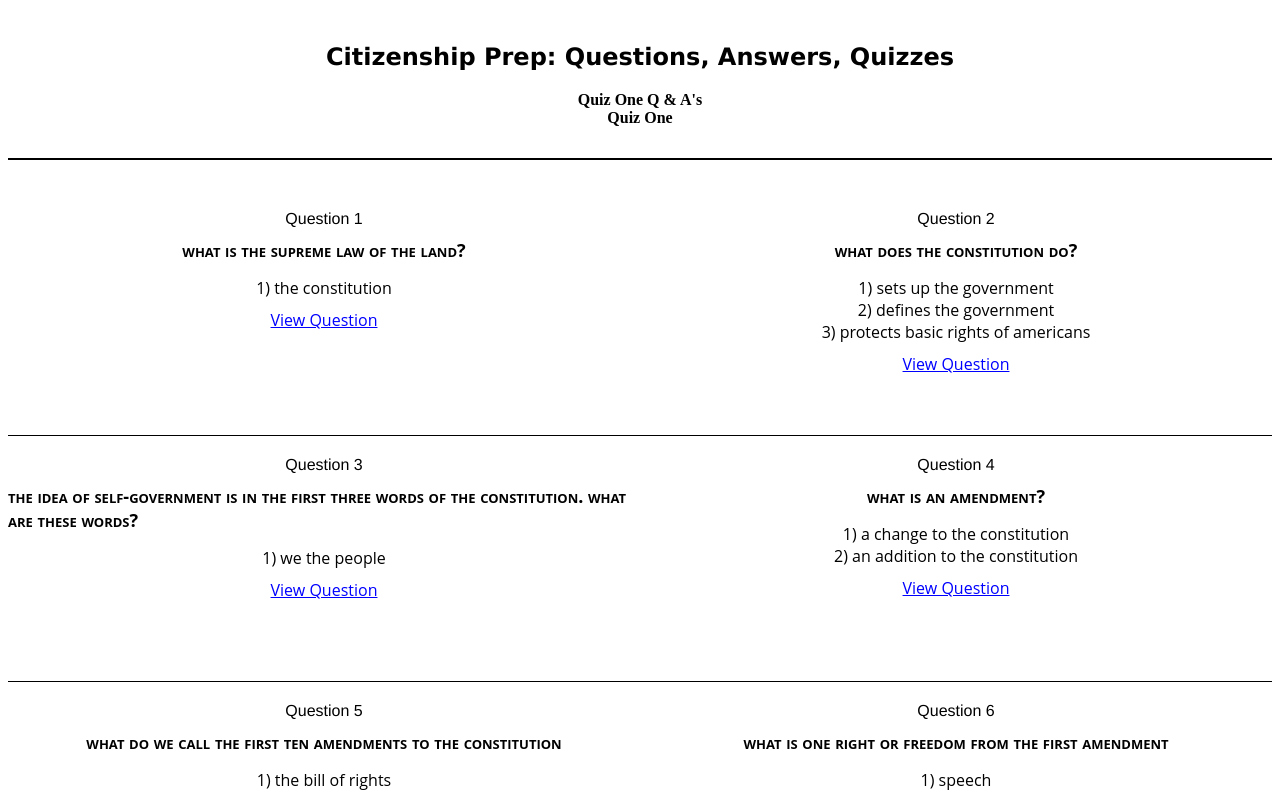
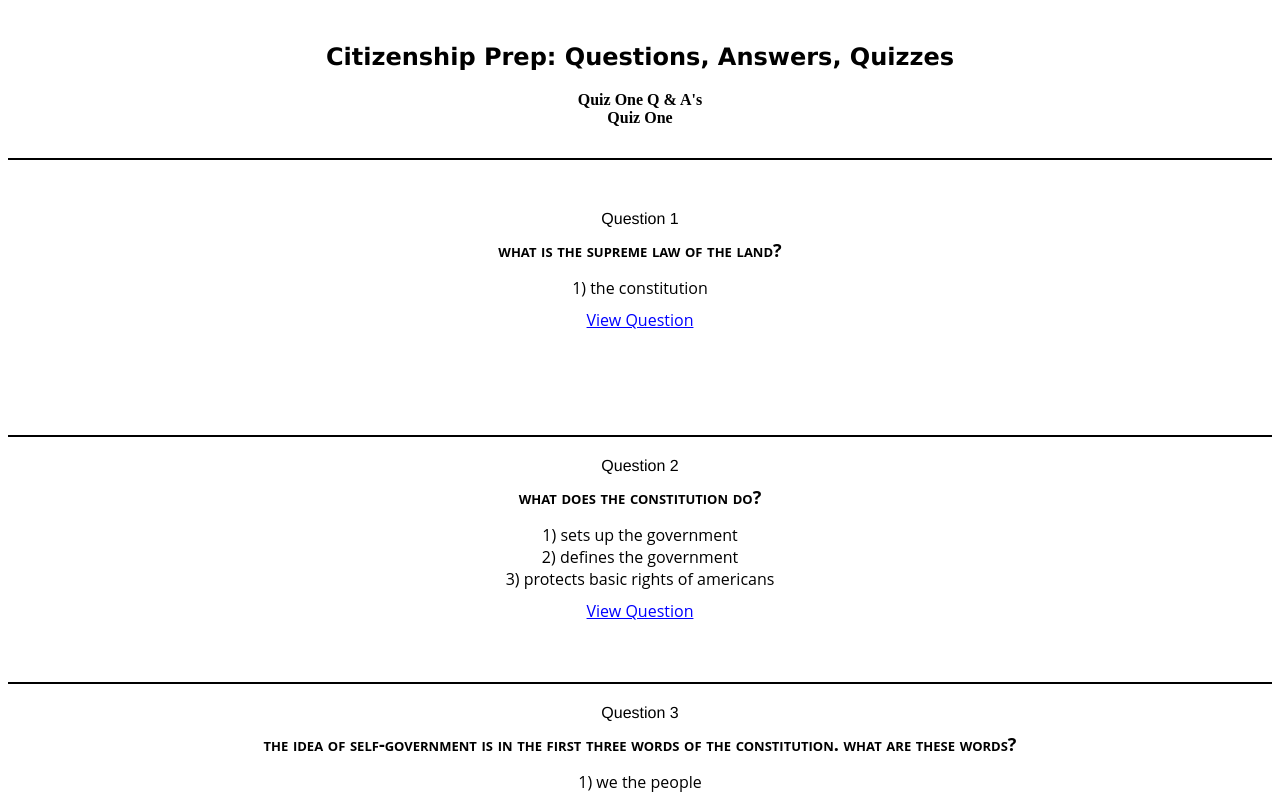
Before and after one commit to mmaustin/citizenship-questions-answers, a React (Create React App) app in the folder citizenship-frontend/: page / in a window 1280 px wide. Shown: the top 794 px of the page. Built offline with nearby package versions, Linux system fonts and the light colour scheme.

Commit message:
made the questions panels 100 instead of 50% width

```diff
--- a/citizenship-frontend/src/index.css
+++ b/citizenship-frontend/src/index.css
@@ -69,9 +69,9 @@ h2 {
 }
 
 .question-excerpt {
-    border-bottom: 1px solid black;
+    border-bottom: 2px solid black;
     margin-bottom: 20px;
-    width: 50%;
+    width: 100%;
     height: 225px;
     display: flex;
     justify-content: flex-start;
```
